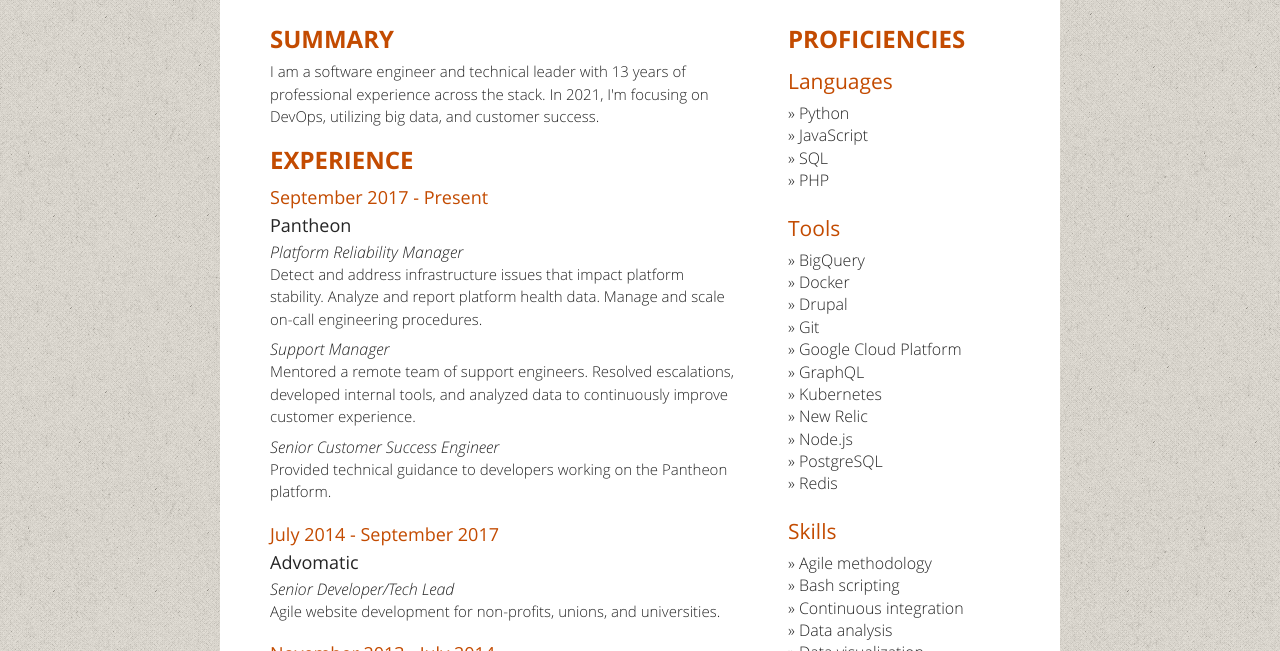
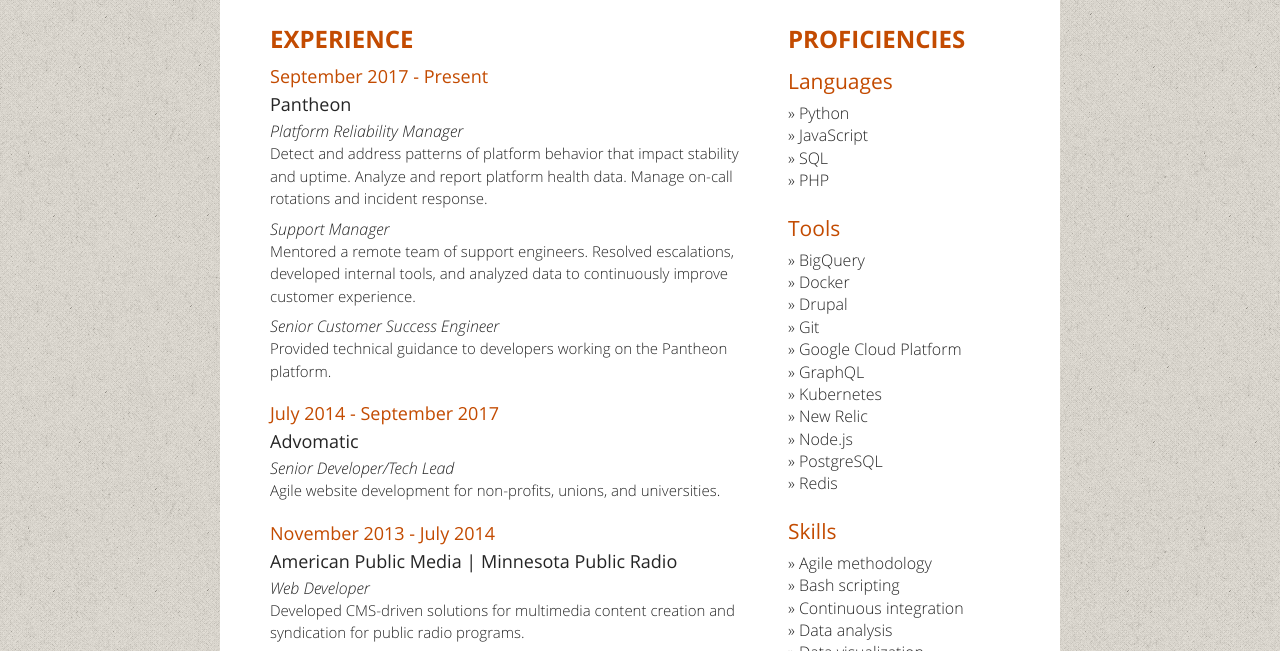
Before and after one commit to sarahg/sarahg.github.io, a Gatsby site: page /resume in a window 1280 px wide. Shown: the part 125-776 px from the top of the page. Built offline with nearby package versions, Linux system fonts and the light colour scheme; Gatsby itself is replaced by a stand-in of ours.

Commit message:
Resume edits

```diff
--- a/src/data/resumeJobs.json
+++ b/src/data/resumeJobs.json
@@ -6,7 +6,7 @@
     "roles": [
       {
         "title": "Platform Reliability Manager",
-        "description": "Detect and address infrastructure issues that impact platform stability. Analyze and report platform health data. Manage and scale on-call engineering procedures."
+        "description": "Detect and address patterns of platform behavior that impact stability and uptime. Analyze and report platform health data. Manage on-call rotations and incident response."
       },
       {
         "title": "Support Manager",
--- a/src/pages/resume.js
+++ b/src/pages/resume.js
@@ -26,12 +26,6 @@
           </header>
           <section className="jobs">
             <article>
-              <h2>Summary</h2>
-              <p className="summary">
-                I am a software engineer and technical leader with 13 years of
-                professional experience across the stack. In 2021, I'm focusing
-                on DevOps, utilizing big data, and customer success.
-              </p>
               <h2>Experience</h2>
               <Jobs></Jobs>
             </article>
```
